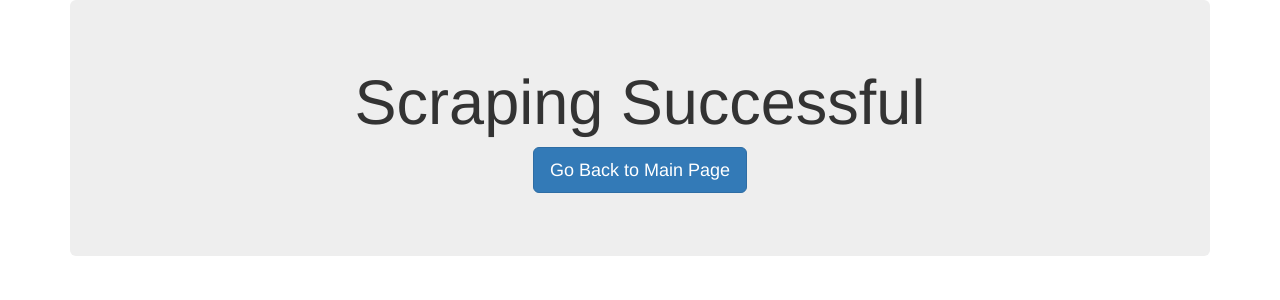
After one commit to GirijaJoshi/Mission-to-Mars, a Flask app: template templates/return.html in a window 1280 px wide. The commit adds this page. Shown: the top 300 px of the page. Run offline with Flask 2, Linux system fonts and the light colour scheme; the template is opened without the code that fills it, so the values that code supplies are empty; some libraries are stand-ins or nearby versions.

Commit message:
Added new page to return back to main page

```diff
--- a/app.py
+++ b/app.py
@@ -20,7 +20,9 @@ def scrape():
    mars = mongo.db.mars
    mars_data = scraping.scrape_all()
    mars.update({}, mars_data, upsert=True)
-   return "Scraping Successful!"
+   # return "Scraping Successful!"
+   # return render_template("index.html", mars=mars)
+   return render_template("return.html", mars=mars)
 
 @app.route("/hemisphere")
 def hemisphere():
--- /dev/null
+++ b/templates/return.html
@@ -0,0 +1,38 @@
+<!DOCTYPE html>
+<html lang="en">
+    <head>
+        <meta charset="UTF-8" />
+        <meta name="viewport" content="width=device-width, initial-scale=1.0" />
+        <meta http-equiv="X-UA-Compatible" content="ie=edge" />
+        <title>Mission to Mars</title>
+        <link
+            rel="stylesheet"
+            href="https://maxcdn.bootstrapcdn.com/bootstrap/3.3.7/css/bootstrap.min.css"
+        />
+        <style>
+            h3
+            {
+            color: red;
+            }
+
+            .whiteTextOverride
+            {
+            color: white !important;
+            }
+
+            .darkBackground
+            {
+            background: #000000;
+            }
+        </style>
+    </head>
+    <body>
+        <div class="container">
+            <div class="jumbotron text-center">
+                <h1>Scraping Successful</h1>
+                <p><a class="btn btn-primary btn-lg" href="/"
+                    role="button">Go Back to Main Page</a></p>
+            </div>
+        </div>
+    </body>
+</html>
```
Also changed, not shown: templates/index.html (+5 -3 lines).
